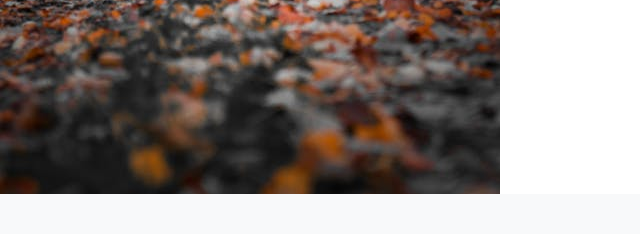
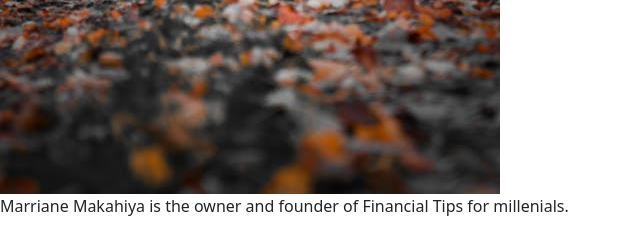
Before and after one commit to mfmakahiya/django3-personal-portfolio, a Django app: template portfolio/templates/portfolio/home.html in a window 1280 px wide. Shown: the part 637-871 px from the top of the page, without its empty margins (0-640 px from the left). Before the commit the page ends 831 px from the top, so only its background shows below. Run offline with Django 3.2, Linux system fonts and the light colour scheme; the template is opened without the code that fills it, so the values that code supplies are empty.

Commit message:
local settings

```diff
--- a/portfolio/templates/portfolio/home.html
+++ b/portfolio/templates/portfolio/home.html
@@ -15,6 +15,10 @@
 
     <img src="{% static 'portfolio/test.jpeg' %}">
 
+    <p>
+        Marriane Makahiya is the owner and founder of Financial Tips for millenials.
+    </p>
+
     {% for project in projects %}
 
     <h2>{{ project.title }}</h2>
```
